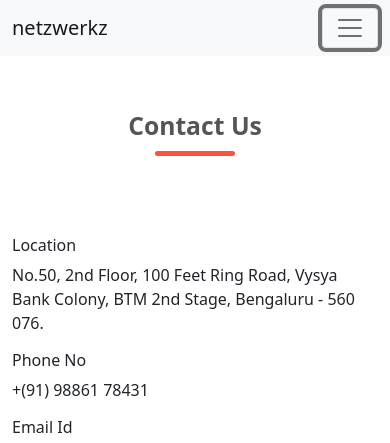
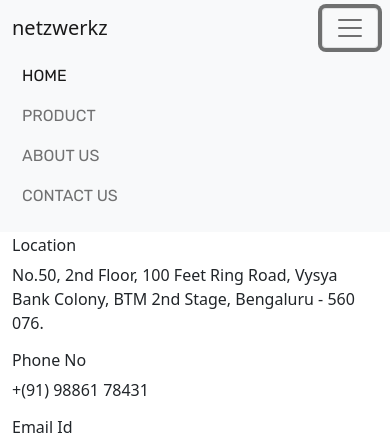
Before and after one commit to X-workzDev01/netwerkz-1, a plain HTML site: page contact.html in a window 390 px wide. Both pictures are taken after a click on the button "Toggle navigation". Shown: the top 443 px of the page. Drawn offline with nearby package versions, Linux system fonts and the light colour scheme.

Commit message:
Update contact.html

```diff
--- a/contact.html
+++ b/contact.html
@@ -19,10 +19,10 @@
     <nav class="navbar navbar-expand-sm bg-light navbar-light fixed-top">
         <div class="container ">
             <a class="navbar-brand " href="# ">netzwerkz</a>
-            <button class="navbar-toggler " type="button " data-bs-toggle="collapse " data-bs-target="#navbarSupportedContent " aria-controls="navbarSupportedContent " aria-expanded="false " aria-label="Toggle navigation ">
-            <span class="navbar-toggler-icon "></span>
-          </button>
-            <div class="collapse navbar-collapse " id="navbarScroll ">
+            <button class="navbar-toggler" type="button" data-bs-toggle="collapse" data-bs-target="#navbarSupportedContent" aria-controls="navbarSupportedContent" aria-expanded="false" aria-label="Toggle navigation">
+                <span class="navbar-toggler-icon"></span>
+              </button>
+            <div class="collapse navbar-collapse" id="navbarSupportedContent">
                 <ul class="navbar-nav m-auto my-2 my-lg-0 ">
                     <li class="nav-item ">
                         <a class="nav-link active " href="index.html">Home</a>
```
